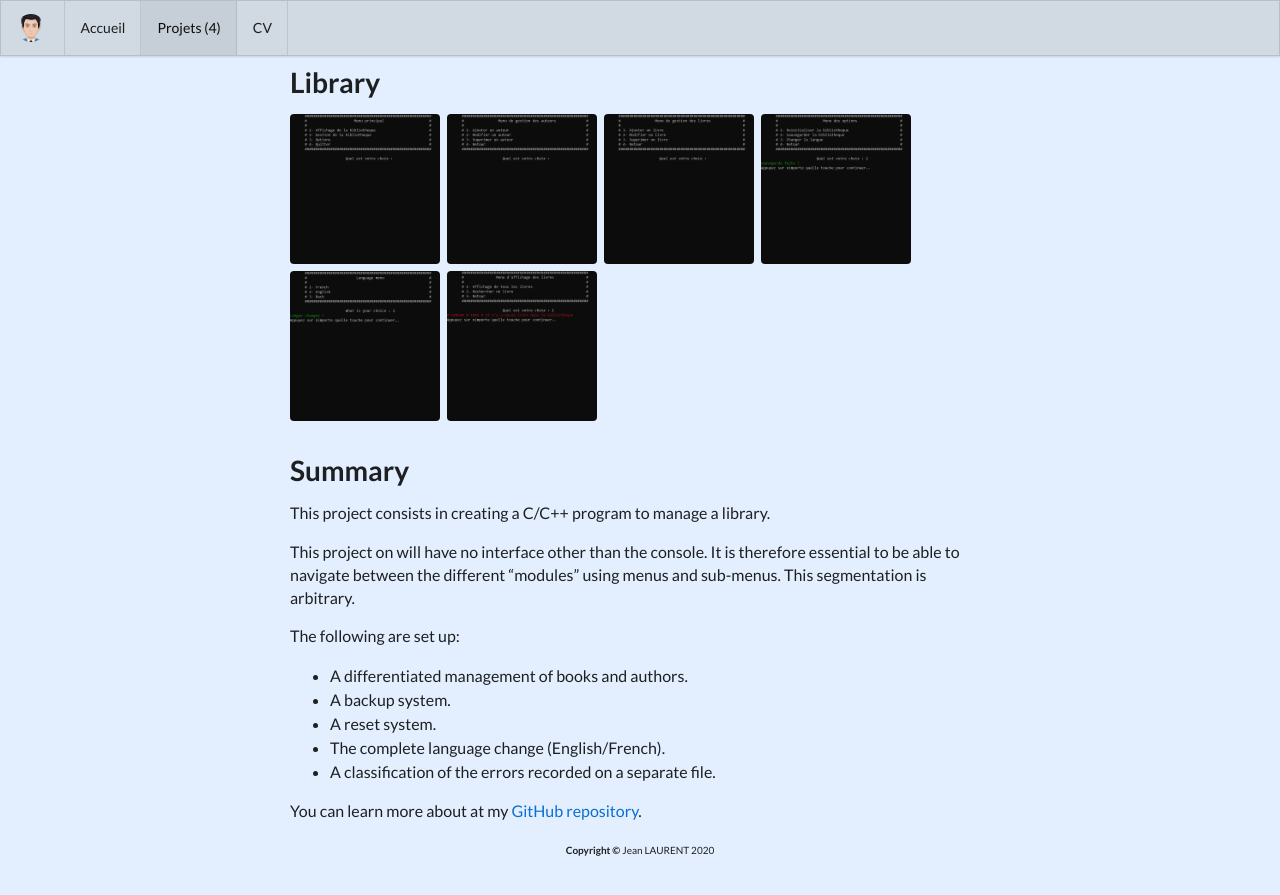
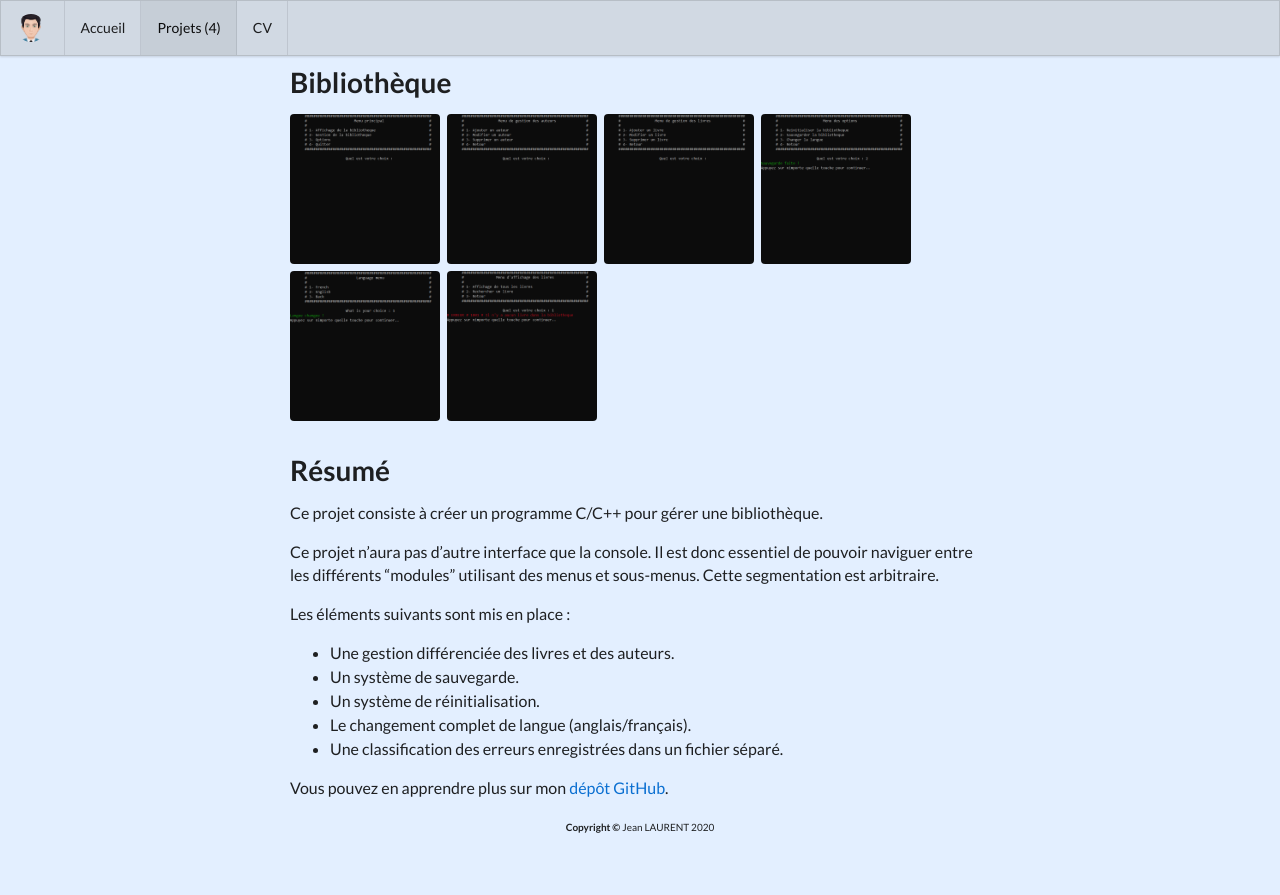
Before and after one commit to jeanlrnt/Portfolio_FR, a Jekyll site: the page built from projects/Bibliotheque.md, in a window 1280 px wide and 900 px high. Shown: the top 895 px of the window. Built offline with Jekyll 4.4.1, drawn with Linux system fonts in a browser that asks for light colours.

Commit message:
mise a jour

```diff
--- a/projects/Bibliotheque.md
+++ b/projects/Bibliotheque.md
@@ -9,28 +9,28 @@ images:
   - ../images/bibliotheque/sauvegarde.png
   - ../images/bibliotheque/langue.png
   - ../images/bibliotheque/erreur.png
-title: Library
+title: Bibliothèque
 date: 2019-11-10
 labels:
   - C/C++
-  - Algorithm
-summary: Project carried out for the algorithm module of my Computer Science DUT.
+  - Algorithmes
+summary: Projet réalisé pour le module algorithmique de mon DUT Informatique.
 ---
 
-# Summary
+# Résumé
 
-This project consists in creating a C/C++ program to manage a library.
+Ce projet consiste à créer un programme C/C++ pour gérer une bibliothèque.
 
-This project on will have no interface other than the console.
-It is therefore essential to be able to navigate between
-the different "modules" using menus and sub-menus. This segmentation is arbitrary.
+Ce projet n'aura pas d'autre interface que la console.
+Il est donc essentiel de pouvoir naviguer entre les différents "modules" utilisant des menus et sous-menus. Cette segmentation est arbitraire.
 
-The following are set up:
+Les éléments suivants sont mis en place :
 
-- A differentiated management of books and authors.
-- A backup system.
-- A reset system.
-- The complete language change (English/French).
-- A classification of the errors recorded on a separate file.
+- Une gestion différenciée des livres et des auteurs.
+- Un système de sauvegarde.
+- Un système de réinitialisation.
+- Le changement complet de langue (anglais/français).
+- Une classification des erreurs enregistrées dans un fichier séparé.
 
-You can learn more about at my [GitHub repository](http://GitHub.com/jeanlrnt/Bibliotheque).
+
+Vous pouvez en apprendre plus sur mon [dépôt GitHub](http://GitHub.com/jeanlrnt/Bibliotheque).
```
Also changed, not shown: projects/Combava.md (+6 -6 lines), projects/Pokemon.md (+5 -13 lines), projects/SpaceInvaders.md (+6 -14 lines).
